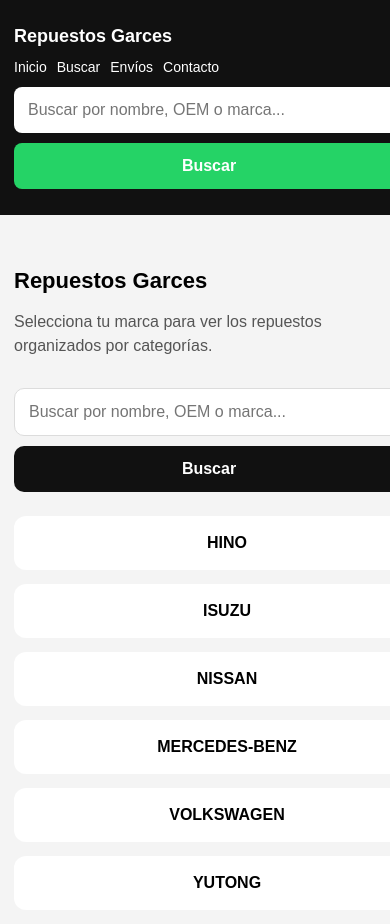
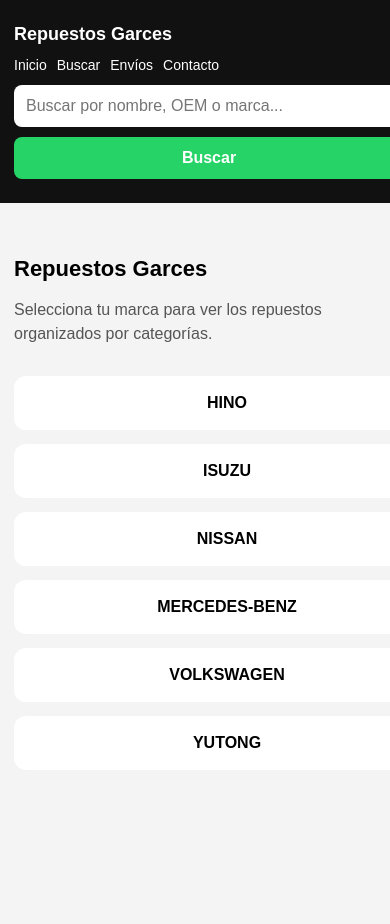
Before and after one commit to jorwin2006/Repuestos-Garces, a Next.js app: page / in a window 390 px wide. After the commit the page ends 844 px from the top, so only its background shows below. Built offline with nearby package versions, Linux system fonts and the light colour scheme.

Commit message:
Mejora mobile mobile: elimina buscador duplicado en inicio y ajusta header

```diff
--- a/app/globals.css
+++ b/app/globals.css
@@ -330,7 +330,7 @@
 
   /* Header */
   .site-header {
-    padding: 12px 0;
+    padding: 10px 0;
   }
 
   .header-inner {
@@ -367,12 +367,12 @@
     width: 100%;
     min-width: 0;
     font-size: 16px;
-    padding: 14px;
+    padding: 12px;
   }
 
   .header-search-button {
     width: 100%;
-    padding: 14px;
+    padding: 12px;
     font-size: 16px;
   }
 
--- a/app/page.tsx
+++ b/app/page.tsx
@@ -17,18 +17,6 @@
         Selecciona tu marca para ver los repuestos organizados por categorías.
       </p>
 
-      <form action="/buscar" method="get" className="search-form">
-        <input
-          type="text"
-          name="q"
-          placeholder="Buscar por nombre, OEM o marca..."
-          className="search-input"
-        />
-        <button type="submit" className="search-button">
-          Buscar
-        </button>
-      </form>
-
       <div className="grid">
         {marcas.map((marca) => (
           <Link key={marca} href={`/marca/${marca}`} className="card">
```
